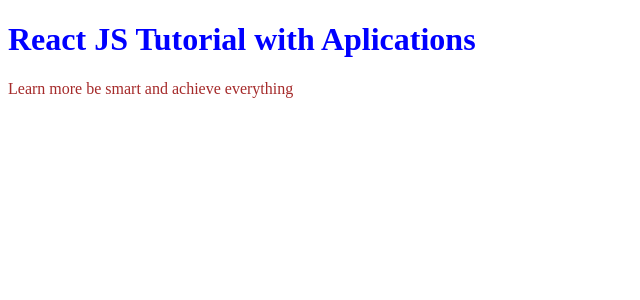
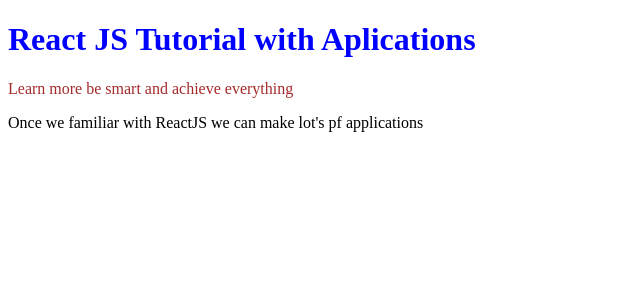
Before and after one commit to Gayathiri-Jeyananthan/React-App, a React (Create React App) app: page / in a window 1280 px wide. Shown: the top 300 px of the page, without its empty margins (0-640 px from the left). Built offline with nearby package versions, Linux system fonts and the light colour scheme.

Commit message:
Second update

```diff
--- a/src/components/Header.js
+++ b/src/components/Header.js
@@ -4,7 +4,7 @@
       <div>
         <h1 className="bannerText">React JS Tutorial with Aplications</h1>
         <p className="slogan">Learn more be smart and achieve everything</p>
-        <p></p>
+        <p>Once we familiar with ReactJS we can make lot's pf applications</p>
       </div>
     </>
   );
```
